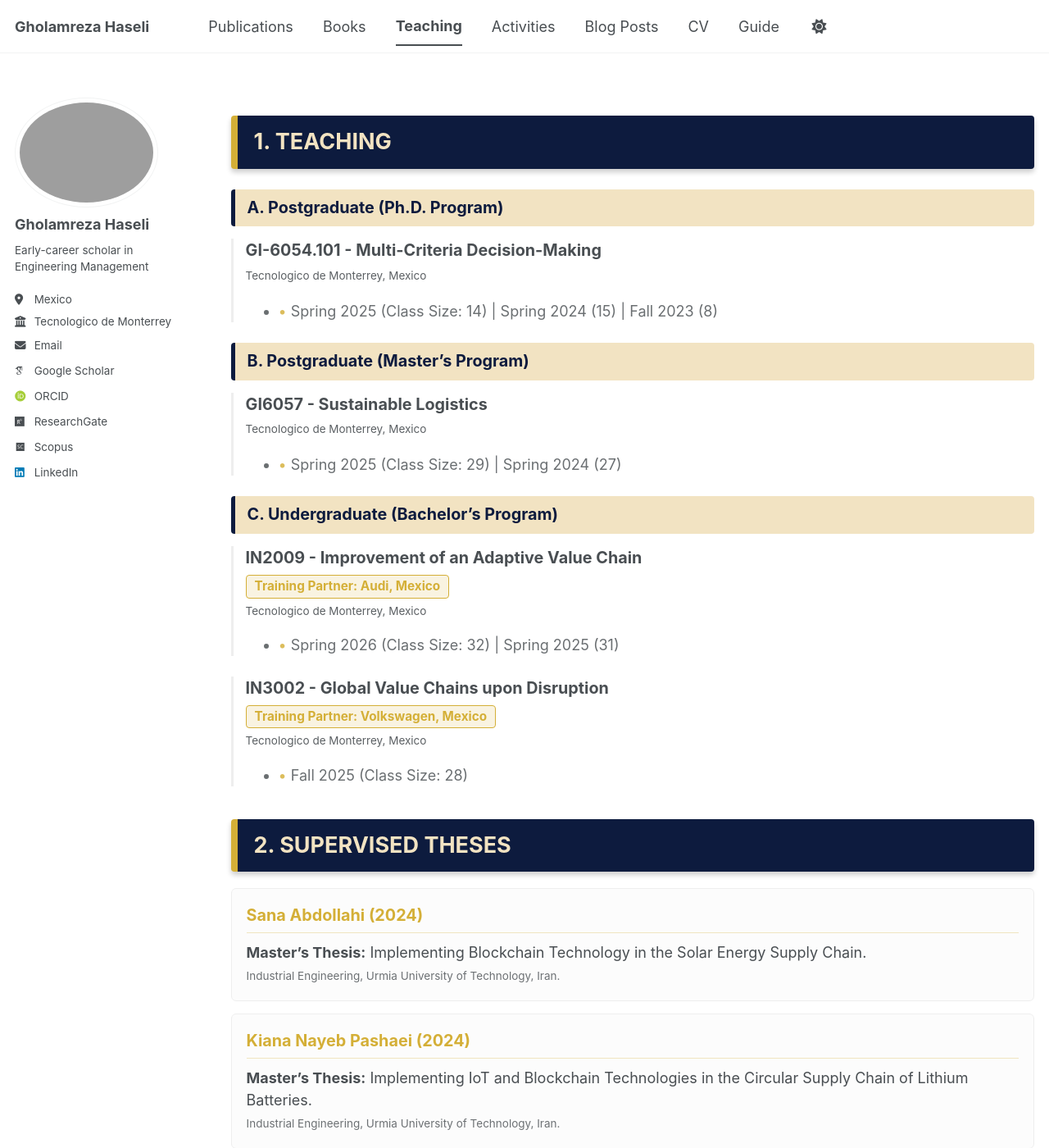
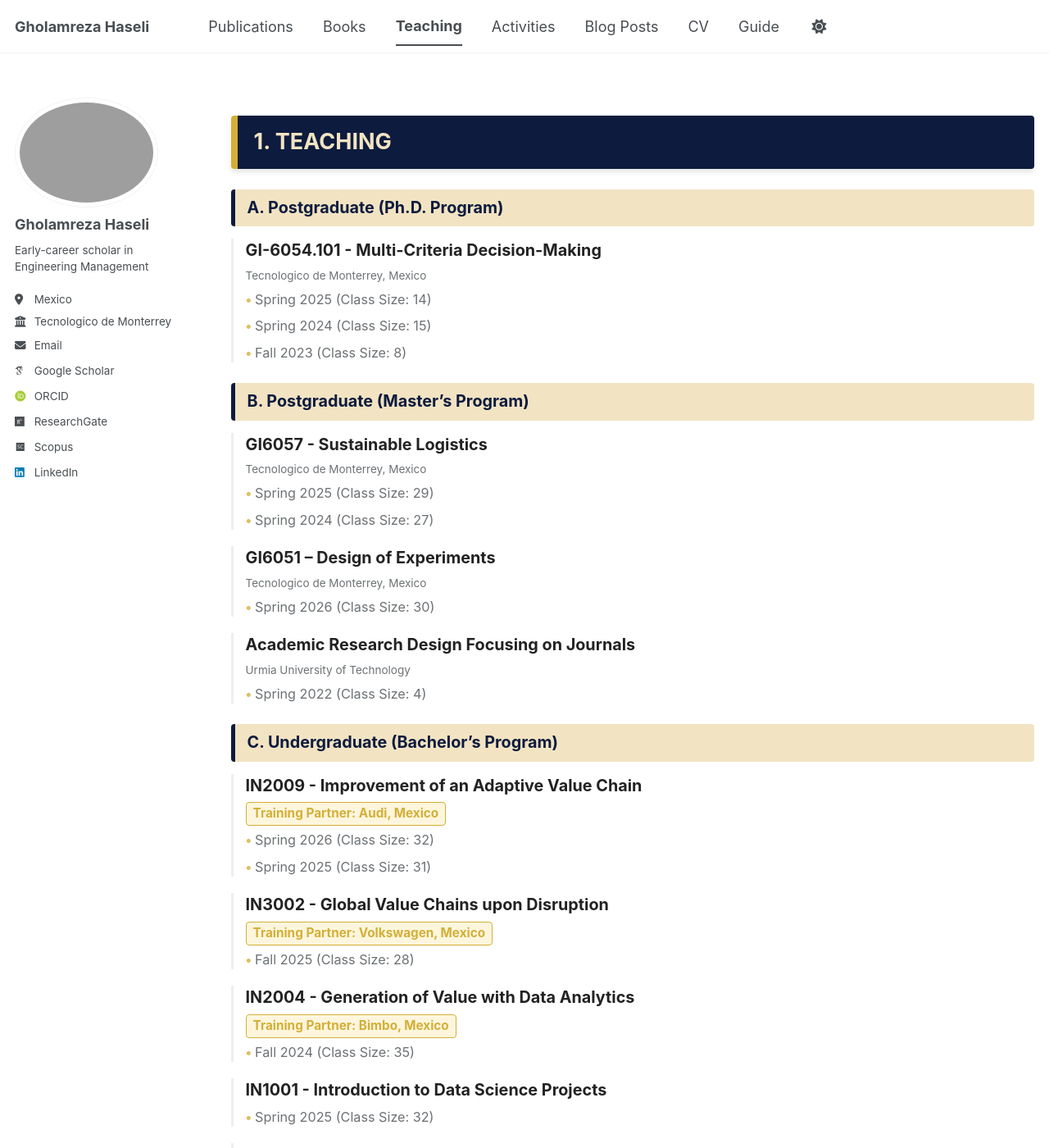
Before and after one commit to Gholamreza-Haseli/Gholamreza-Haseli.github.io, a Jekyll site: the page built from _pages/teaching.html, in a window 1280 px wide and 1400 px high. Shown: the whole window at 82% size. Built offline with Jekyll 4.4.1, drawn with Linux system fonts in a browser that asks for light colours; some web fonts are replaced; a script bundle is joined from its source files by our own code; library files that are not in the unit come from our copies; some of the changed text lies outside the part shown.

Commit message:
Update teaching.html

```diff
--- a/_pages/teaching.html
+++ b/_pages/teaching.html
@@ -8,13 +8,12 @@ author_profile: true
 {% include base_path %}
 
 <style>
-  /* مخفی کردن تایتل پیش‌فرض */
   .page__title { display: none !important; }
 
-  /* باکس سرمه‌ای اصلی - قفل شده روی سرمه‌ای با متن طلایی در هر دو تم */
+  /* باکس سرمه‌ای اصلی POMS - رنگ متن ثابت برای خوانایی روی سرمه‌ای */
   .poms-main-header {
-    background-color: #0d1b3e !important; /* قفل پس‌زمینه سرمه‌ای */
-    color: #f2e3c2 !important; /* قفل متن طلایی */
+    background-color: #0d1b3e !important;
+    color: #f2e3c2 !important;
     padding: 12px 20px;
     border-radius: 4px;
     margin: 40px 0 20px 0;
@@ -22,51 +21,46 @@ author_profile: true
     font-size: 1.5em;
     font-weight: bold;
     text-transform: uppercase;
-    box-shadow: 0 4px 6px rgba(0,0,0,0.2);
-    display: block;
+    box-shadow: 0 4px 6px rgba(0,0,0,0.1);
   }
 
-  /* زیرعنوان‌های طلایی - قفل شده روی کرم با متن سرمه‌ای در هر دو تم */
+  /* زیرعنوان‌های طلایی - رنگ متن ثابت برای خوانایی روی کرم */
   .poms-sub-header {
-    background-color: #f2e3c2 !important; /* قفل پس‌زمینه کرم */
-    color: #0d1b3e !important; /* قفل متن سرمه‌ای */
+    background-color: #f2e3c2 !important;
+    color: #0d1b3e !important;
     padding: 8px 15px;
     border-radius: 4px;
     margin: 25px 0 15px 0;
     font-size: 1.1em;
     font-weight: bold;
     border-left: 5px solid #0d1b3e;
-    display: block;
   }
 
-  /* کارت هر درس - حل مشکل تصویر دوم */
+  /* کارت هر درس */
   .course-card {
     border-left: 3px solid var(--border-color, #eee);
     padding-left: 15px;
-    margin-bottom: 25px;
+    margin-bottom: 20px;
   }
 
   .course-name {
     font-weight: bold;
-    color: var(--primary-color) !important; /* نام درس خودکار تغییر کند */
+    color: var(--primary-color, #222);
     font-size: 1.1em;
     display: block;
   }
 
-  /* حل مشکل تصویر دوم: متن دانشگاه و سال‌ها که روی کرم قرار می‌گیرند */
-  .course-card small,
-  .class-info,
-  .class-info li {
-    color: var(--primary-color) !important; /* متون را به متغیر قالب وصل کردم تا در تم مشکی سفید شوند */
-    opacity: 0.9;
+  /* اصلاح رنگ متن های کوچک و توضیحات در هر دو تم */
+  .course-card small, .class-info {
+    color: var(--primary-color) !important;
+    opacity: 0.8;
   }
 
-  /* باکس شرکای تجاری (Audi/VW) - در هر دو تم خوانا */
   .training-partner {
     display: inline-block;
-    background: rgba(212, 175, 55, 0.15) !important;
+    background: rgba(238, 191, 29, 0.15);
     color: #d4af37 !important;
-    padding: 2px 10px;
+    padding: 2px 8px;
     border-radius: 4px;
     font-size: 0.85em;
     font-weight: bold;
@@ -74,37 +68,40 @@ author_profile: true
     border: 1px solid #d4af37;
   }
 
+  .class-info {
+    font-size: 0.9em;
+    list-style: none;
+    padding-left: 0;
+    margin-top: 5px;
+  }
+
   .class-info li::before {
     content: "• ";
-    color: #d4af37 !important;
+    color: #d4af37;
+    font-weight: bold;
   }
 
-  /* بخش پایان‌نامه‌ها - حل مشکل تصویر اول */
+  /* بخش پایان‌نامه‌ها - استفاده از متغیر سیستمی برای پس‌زمینه */
   .thesis-card {
-    /* به جای سفید مطلق، از متغیر پس‌زمینه قالب استفاده می‌کنم که در تم مشکی تیره می‌شود */
     background: var(--receiver-msg-bg, #fcfcfc) !important;
     border: 1px solid var(--border-color, #eee);
-    padding: 18px;
+    padding: 15px;
     border-radius: 6px;
     margin-bottom: 15px;
-    /* حل مشکل تصویر اول: متن پایان‌نامه‌ها در تم مشکی خودکار سفید شود */
-    color: var(--primary-color) !important;
+    color: var(--primary-color);
   }
 
   .student-name {
-    color: #d4af37 !important; /* طلایی روی هر پس‌زمینه‌ای عالی است */
+    color: #d4af37 !important; /* تغییر به طلایی برای درخشش در هر دو تم */
     font-weight: bold;
     border-bottom: 1px solid rgba(212, 175, 55, 0.3);
-    padding-bottom: 5px;
-    margin-bottom: 10px;
+    padding-bottom: 3px;
+    margin-bottom: 8px;
     display: block;
-    font-size: 1.1em;
   }
 
-  /* اطمینان از سفید شدن متون تگ small داخل کارت پایان‌نامه در تم مشکی */
-  .thesis-card small {
-    color: var(--primary-color) !important;
-    opacity: 0.8;
+  .thesis-card strong {
+    color: var(--primary-color);
   }
 </style>
 
@@ -115,7 +112,9 @@ author_profile: true
   <span class="course-name">GI-6054.101 - Multi-Criteria Decision-Making</span>
   <small>Tecnologico de Monterrey, Mexico</small>
   <ul class="class-info">
-    <li>Spring 2025 (Class Size: 14) | Spring 2024 (15) | Fall 2023 (8)</li>
+    <li>Spring 2025 (Class Size: 14)</li>
+    <li>Spring 2024 (Class Size: 15)</li>
+    <li>Fall 2023 (Class Size: 8)</li>
   </ul>
 </div>
 
@@ -124,7 +123,22 @@ author_profile: true
   <span class="course-name">GI6057 - Sustainable Logistics</span>
   <small>Tecnologico de Monterrey, Mexico</small>
   <ul class="class-info">
-    <li>Spring 2025 (Class Size: 29) | Spring 2024 (27)</li>
+    <li>Spring 2025 (Class Size: 29)</li>
+    <li>Spring 2024 (Class Size: 27)</li>
+  </ul>
+</div>
+<div class="course-card">
+  <span class="course-name">GI6051 – Design of Experiments</span>
+  <small>Tecnologico de Monterrey, Mexico</small>
+  <ul class="class-info">
+    <li>Spring 2026 (Class Size: 30)</li>
+  </ul>
+</div>
+<div class="course-card">
+  <span class="course-name">Academic Research Design Focusing on Journals</span>
+  <small>Urmia University of Technology</small>
+  <ul class="class-info">
+    <li>Spring 2022 (Class Size: 4)</li>
   </ul>
 </div>
 
@@ -132,17 +146,40 @@ author_profile: true
 <div class="course-card">
   <span class="course-name">IN2009 - Improvement of an Adaptive Value Chain</span>
   <span class="training-partner">Training Partner: Audi, Mexico</span>
-  <small style="display:block; margin-top:5px;">Tecnologico de Monterrey, Mexico</small>
   <ul class="class-info">
-    <li>Spring 2026 (Class Size: 32) | Spring 2025 (31)</li>
+    <li>Spring 2026 (Class Size: 32)</li>
+    <li>Spring 2025 (Class Size: 31)</li>
   </ul>
 </div>
+
 <div class="course-card">
   <span class="course-name">IN3002 - Global Value Chains upon Disruption</span>
   <span class="training-partner">Training Partner: Volkswagen, Mexico</span>
-  <small style="display:block; margin-top:5px;">Tecnologico de Monterrey, Mexico</small>
   <ul class="class-info">
     <li>Fall 2025 (Class Size: 28)</li>
+  </ul>
+</div>
+
+<div class="course-card">
+  <span class="course-name">IN2004 - Generation of Value with Data Analytics</span>
+  <span class="training-partner">Training Partner: Bimbo, Mexico</span>
+  <ul class="class-info">
+    <li>Fall 2024 (Class Size: 35)</li>
+  </ul>
+</div>
+
+<div class="course-card">
+  <span class="course-name">IN1001 - Introduction to Data Science Projects</span>
+  <ul class="class-info">
+    <li>Spring 2025 (Class Size: 32)</li>
+  </ul>
+</div>
+
+<div class="course-card">
+  <span class="course-name">IN1003 - Intelligent Logistics Networks</span>
+  <ul class="class-info">
+    <li>Fall 2025 (Class Size: 26)</li>
+    <li>Fall 2024 (Class Size: 28)</li>
   </ul>
 </div>
 
```
